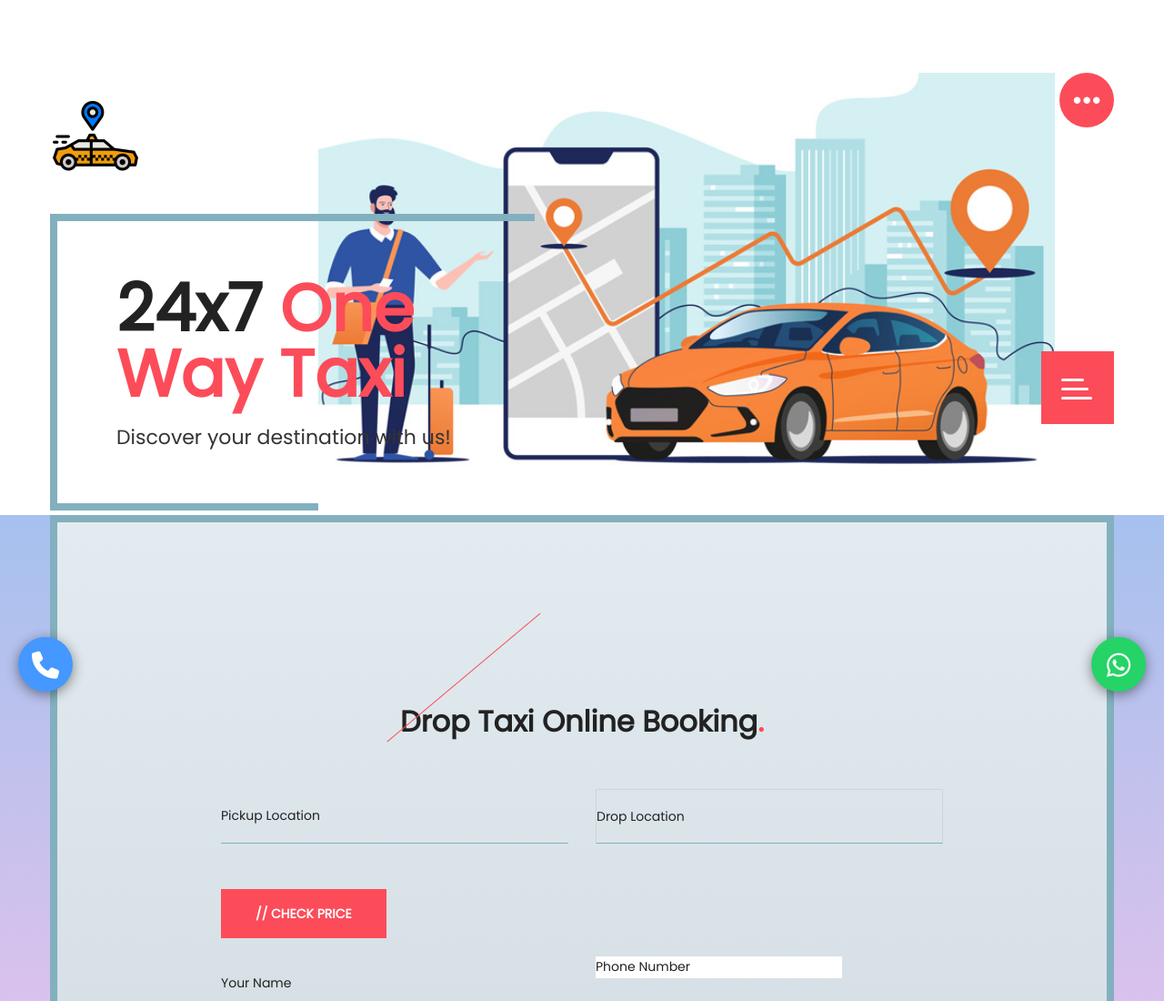
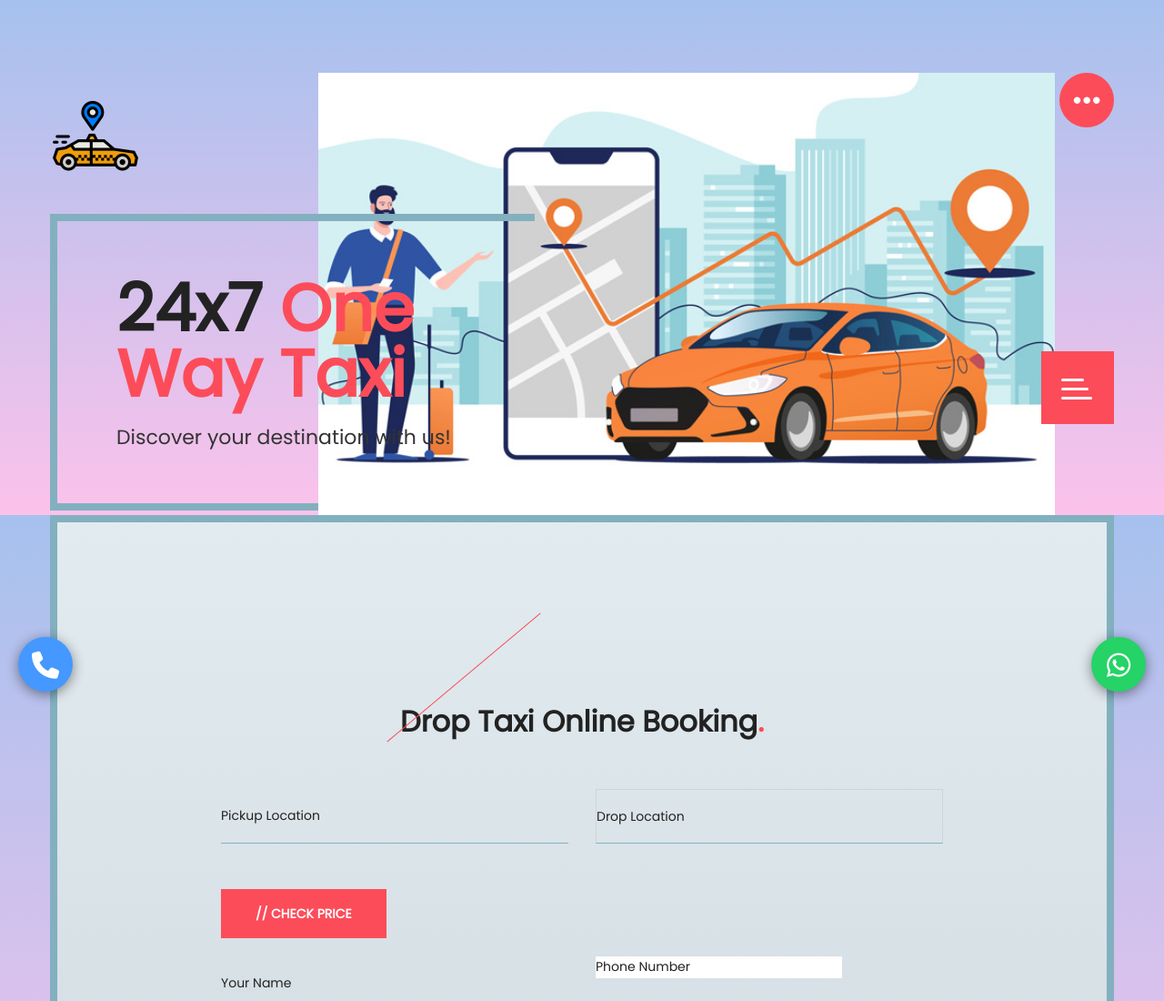
Before and after one commit to spiralgalaxytrs/24x7onewaytaxi, a plain HTML site: page index.html in a window 1280 px wide. Shown: the top 1100 px of the page at 91% size. Drawn offline with nearby package versions, Linux system fonts and the light colour scheme; some packages are replaced by stand-ins of ours; files whose address does not match are found by name.

Commit message:
Landing Page BG

```diff
--- a/index.html
+++ b/index.html
@@ -126,7 +126,7 @@
     <!-- End Main Header -->
 
 	<!-- Banner Section -->
-    <section class="banner-section">
+    <section class="banner-section" style="background-image: linear-gradient(to top, #fbc2eb 0%, #a6c1ee 100%);">
 		<div class="auto-container">
 
 			<!-- Content Boxed -->
```
